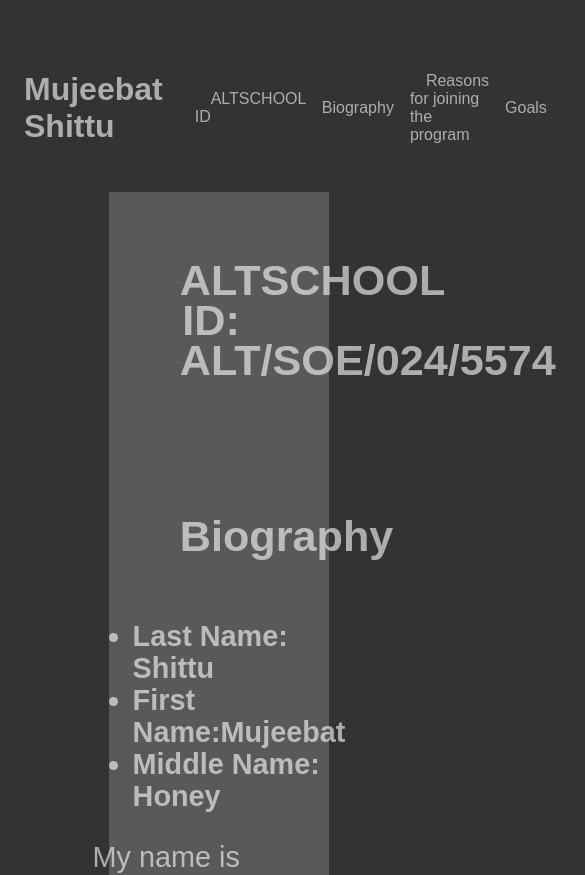
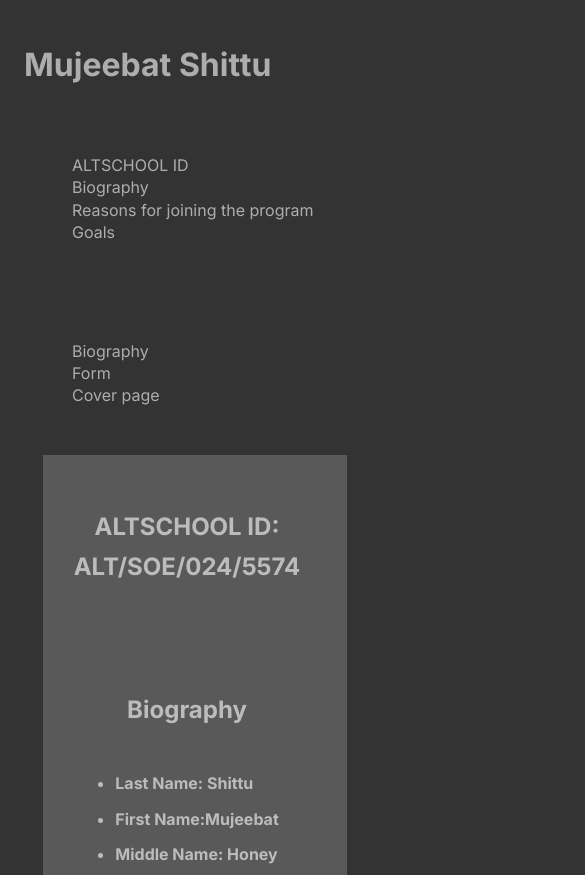
Before and after one commit to Mujeebat-shittu/An-introduction, a plain HTML site: page biography.html in a window 390 px wide. Shown: the top 875 px of the page, 585 px wide, since content can reach past the window. Drawn offline with Linux system fonts and the light colour scheme.

Commit message:
responsiveness update

```diff
--- a/biography.html
+++ b/biography.html
@@ -5,36 +5,45 @@
     <meta name="viewport" content="width=device-width, initial-scale=1.0">
     <title>Mujeebat Basic Information</title>
     <style>
+        @import url('https://fonts.googleapis.com/css2?family=Inter:ital,opsz,wght@0,14..32,100..900;1,14..32,100..900&display=swap');
+
         body{
             background-color:hsl(0, 0%, 20% ) ;
-            width: 100%;
-            font-family: sans-serif;
+            font-family: "Inter", sans-serif;
+            font-size: 1rem;
             color: #fff9;
             padding: 1rem;
         }
 
         section{
-            width: 40%;
-            height: fit-content;
+            width: 55%;
             display: flex;
             flex-direction: column;
             align-items: center;
             justify-content: center;
             background-color:rgba(128, 128, 128, 0.5) ;
-            font-size: 1.8rem;
-            font-family: sans-serif;
-            line-height: 2rem;
+            font-size: 1.2rem;
+            font-family:"Inter", sans-serif;
+            line-height: 2.5rem;
             margin:0 auto;
             padding: 2rem;
             color: #fff9;
         }
+        @media (min-width:100px) and (max-width:700px){
+           section{width:70%;
+            font-size: 1rem;
+            line-height: 2.2rem;
+
+        }
+        }
         h2{
-            width: 40%;
             line-height: 2.5rem;
             margin-right: 1rem;
             text-align: center;
             display: block;
         }
+
+
 
         p{
             line-height: 2rem;
@@ -44,17 +53,34 @@
             text-align: center;
         }
 
+
+
         header{
-            display: flex;
-            align-items: center;
-            justify-content: space-between;
+            position: fixed;
+
+        }
+        @media (min-width:100px) and (max-width:800px){
+            header{
+                position: static;
+            }
         }
 
-        nav ul{
+        nav{
             display: flex;
+            flex-direction: column;
+        }
+
+        @media (min-width:1100px){
+
+
+        }
+
+       nav ul{
+            display: flex;
+            flex-direction: column;
             padding: 2rem;
-            align-items: center;
-            justify-content: space-evenly;
+            align-items: flex-start;
+            justify-content: space-between;
 
         }
 
@@ -64,6 +90,7 @@
 
         nav a {
             padding: 1rem;
+            line-height: 1.4rem;
             color:#fff9 ;
             text-decoration: none;
         }
@@ -106,7 +133,7 @@
 
     <main >
         <section id="ID">
-            <h2>
+            <h2 id="aid">
                 ALTSCHOOL ID: ALT/SOE/024/5574
             </h2>
         </section>
--- a/style.css
+++ b/style.css
@@ -7,13 +7,20 @@ padding: 1rem;
 height: 90vh;
 }
 
+/*@media (min-width:200px){
+   main{
+    height: 100vh;
+    margin-top: 2rem;
+   }
+}*/
+
 .img{
     width: 50%;
 }
 
 @media (max-width:1000px){
     .img{ display: none;}
-    main{ height: 100vh;}
+    main{ height: 100%;}
 
 }
 
```
